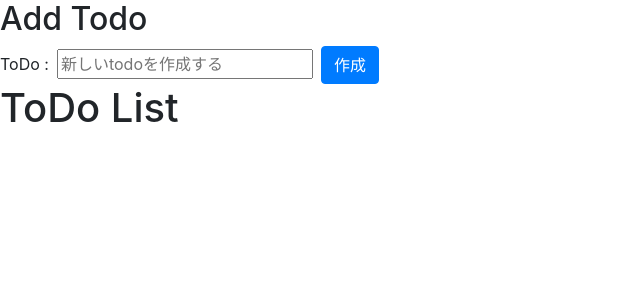
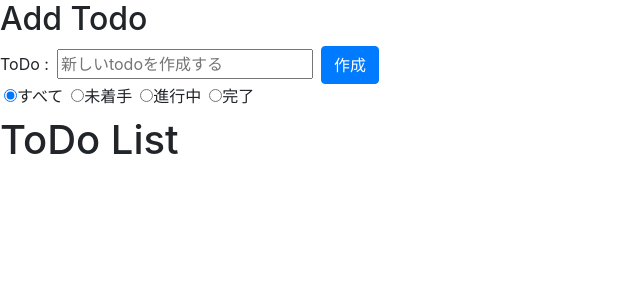
Before and after one commit to Naru-hub/react-todo-app, a React (Create React App) app: page / in a window 1280 px wide. Shown: the top 300 px of the page, without its empty margins (0-640 px from the left). Built offline with nearby package versions, Linux system fonts and the light colour scheme.

Commit message:
status別にfilterでtodoを出し分けるradio button追加

```diff
--- a/src/App.jsx
+++ b/src/App.jsx
@@ -1,6 +1,7 @@
-import React, { useState } from 'react';
+import React, { useState, useEffect } from 'react';
 import 'bootstrap/dist/css/bootstrap.min.css';
 
+//todoをtodosの配列で持つ
 const App = () => {
   const [todos, setTodos] = useState([]);
 
@@ -12,15 +13,27 @@ const App = () => {
   //編集するToDoアイテムがわかるように設定するオブジェクトの状態
   const [currentTodo, setCurrentTodo] = useState({});
 
+  //ラジオボタンにセットしたい項目の配列
+  // const statusFilters = [
+  //   {id:1, value: 'all', label: 'すべて'},
+  //   {id:2, value: 'notStarted', label: '未着手'},
+  //   {id:3, value: 'inProgress', label: '進行中'},
+  //   {id:4, value: 'done', label: '完了'},
+  // ];
+
+  //status別に新たにtodoを設定する
+  const [filteredTodos, setFilteredTodos] = useState([]);
+  //radioボタンの選択値を保持する
+  const [radio, setRadio] = useState('all');
+
   //formの入力値を受け取る関数
   const handleInputChange = (e) => {
     setTodo(e.target.value);
   }
 
   //todo作成の関数
-  const handleFormSubmit = (e) => {
-    e.preventDefault();
-    const status = ["notStarted", "inProgress", "done"];
+  const handleFormSubmit = () => {
+    const status = ["未着手", "進行中", "完了"];
     if (todo !== "") {
       setTodos([
         ...todos,   //状態の現在の値をコピー
@@ -37,20 +50,20 @@ const App = () => {
     setTodo("");
   }
 
-  //status変更
+  //status変更(selectboxでの値変更処理)
   const handleStatusChange = (e,index) => {
     const todosList = [...todos];
     switch(e.target.value) {
-      case "inProgress":
-          todosList[index].status = "inProgress";
+      case "進行中":  // 進行中
+          todosList[index].status = "進行中";
           setTodos(todosList);
         break;
-      case "done":
-          todosList[index].status = "done";
+      case "完了":   // 完了
+          todosList[index].status = "完了";
           setTodos(todosList);
         break;
-      default :
-          todosList[index].status = "notStarted";
+      default :  //未着手
+          todosList[index].status = "未着手";
           setTodos(todosList);
         break;
     }
@@ -78,9 +91,8 @@ const App = () => {
     setCurrentTodo({ ...currentTodo, title: e.target.value });
   }
 
-  //フォームが送信されたときにToDoアイテムを実際に更新するhandleUpdateTodo関数を呼び出す
-  const handleEditFormSubmit = (e) => {
-    e.preventDefault();
+  //編集するボタンを押してToDoアイテムを実際に更新するhandleUpdateTodo関数を呼び出す
+  const handleEditFormSubmit = () => {
     //handleUpdateTodo関数を呼び出す-currentTodo.idとcurrentTodoオブジェクトを引数として渡す
     handleUpdateTodo(currentTodo.id, currentTodo);
   }
@@ -91,15 +103,39 @@ const App = () => {
     const updatedItem = todos.map((todo) => {
       return todo.id === id ? updatedTodo : todo;
     });
-    //この関数はonSubmit関数内で使用されるため、編集をfalseに設定、データが送信され、編集が終了したことを意味する
+    //編集モードをfalseに設定、編集が終了したことを意味する
     setIsEditing(false);
     setTodos(updatedItem); //更新されたtodoでtodos状態を更新する
   }
 
+  //todoのstatusの値でfilterの条件を分け、新たなtodo配列を作る
+  const handleFilterChange = (e) => {
+    setRadio(e.target.value);
+    switch (e.target.value) {
+      case "未着手":
+        const notStartedTodos = [...todos].filter((todo) => todo.status === "未着手");
+        setFilteredTodos(notStartedTodos);
+        break;
+      case "進行中":
+        const inprogressTodos = [...todos].filter((todo) => todo.status === "進行中");
+        setFilteredTodos(inprogressTodos);
+        break;
+      case "完了":
+        const doneTodos = [...todos].filter((todo) => todo.status === "完了");
+        setFilteredTodos(doneTodos);
+        break;
+      default :
+        setFilteredTodos(todos);
+        break;
+      }
+  }
+
+
   return (
     <>
         {isEditing ?(
-          <form onSubmit={handleEditFormSubmit}>
+          /** todo編集モード */
+          <div>
             <h2>Edit Todo</h2>
             <label htmlFor="editTodo">Edit todo: </label>
             <input
@@ -109,11 +145,12 @@ const App = () => {
             value={currentTodo.title}
             onChange={handleEditInputChange}
             />
-            <button type="submit" className="btn btn-success mx-1">編集する</button>
+            <button type="button" onClick={(e) => handleEditFormSubmit(e)} className="btn btn-success mx-1">編集する</button>
             <button onClick={() => setIsEditing(false)} className="btn btn-info">キャンセル</button>
-          </form>
+          </div>
         ) : (
-          <form onSubmit={handleFormSubmit}>
+          /** todo作成モード */
+          <div>
             <h2>Add Todo</h2>
             <label htmlFor="todo" className="mr-2">ToDo : </label>
             <input
@@ -123,20 +160,44 @@ const App = () => {
             value={todo}
             onChange={handleInputChange}  //handleInputChange formの入力値を受け取る関数
             />
-            <button type="submit" className="btn btn-primary mx-2">作成</button>
-          </form>
+            <button type="button" onClick={(e) => handleFormSubmit(e) } className="btn btn-primary mx-2">作成</button>
+          </div>
         )}
+
+        {/* ラジオボタン todo status別にfilterで出し分け */}
+        <div>
+          <label className="mx-1">
+            <input type="radio" value="all" onChange={(e) => handleFilterChange(e)} checked={radio === 'all'} />
+            すべて
+          </label>
+          <label className="mx-1">
+            <input type="radio" value="未着手" onChange={(e) => handleFilterChange(e)} checked={radio === '未着手'} />
+            未着手
+          </label>
+          <label className="mx-1">
+            <input type="radio" value="進行中" onChange={(e) => handleFilterChange(e)} checked={radio === '進行中'} />
+            進行中
+          </label>
+          <label className="mx-1">
+            <input type="radio" value="完了" onChange={(e) => handleFilterChange(e)} checked={radio === '完了'} />
+            完了
+          </label>
+        </div>
 
         <div>
           <h1>ToDo List</h1>
+          {/** すべてtodoのListとstatus別のtodoのListの条件分岐 */}
+          {radio === "all"? (
+            /* すべてtodoのList */
             <ul>
               {todos.map((todo, index) => (
                 <li key={todo.id} className="my-2">
                   {todo.title}
                   <select onChange={(e) => handleStatusChange(e,index)}>
-                  <option value='notStarted'>未着手</option>
-                  <option value='inProgress'>進行中</option>
-                  <option value='done'>完了</option>
+                    <option value={todo.status} selected>{todo.status}</option>
+                    <option value='未着手'>未着手</option>
+                    <option value='進行中'>進行中</option>
+                    <option value='完了'>完了</option>
                   </select>
                   {/**handleEditClick関数 todoオブジェクトを引数として渡す*/}
                   <button className="btn btn-success mx-2" onClick={() => handleEditClick(todo)}>編集</button>
@@ -144,6 +205,25 @@ const App = () => {
                 </li>
               ))}
             </ul>
+          ) : (
+            /* status別にfilterで分けたtodoのList */
+            <ul>
+              {filteredTodos.map((todo, index) => (
+                <li key={todo.id} className="my-2">
+                  {todo.title}
+                  <select value={todo.status} onChange={(e) => handleStatusChange(e,index)}>
+                    <option value={todo.status} selected>{todo.status}</option>
+                    <option value='未着手'>未着手</option>
+                    <option value='進行中'>進行中</option>
+                    <option value='完了'>完了</option>
+                  </select>
+                  {/**handleEditClick関数 todoオブジェクトを引数として渡す*/}
+                  <button className="btn btn-success mx-2" onClick={() => handleEditClick(todo)}>編集</button>
+                  <button className="btn btn-danger" onClick={() => handleDeleteClick(todo.id)}>削除</button>
+                </li>
+              ))}
+            </ul>
+          )}
         </div>
     </>
   );
```
Lines whose indentation alone changed are shown as unchanged.
